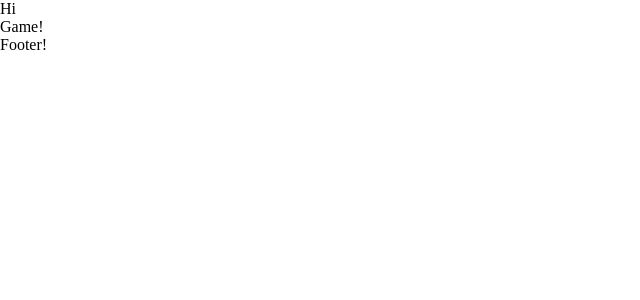
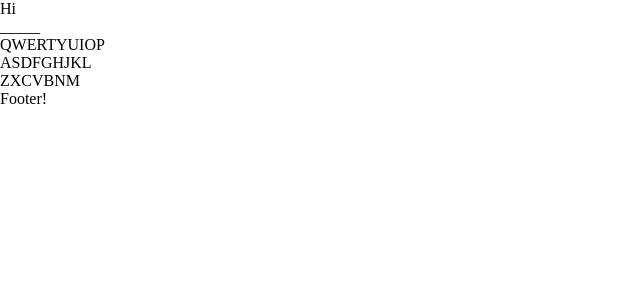
Before and after one commit to fac25/week5-paz-karwan, a React (Vite) app: page /game in a window 1280 px wide. Shown: the top 300 px of the page, without its empty margins (0-640 px from the left). Built offline with nearby package versions, Linux system fonts and the light colour scheme.

Commit message:
added game layout

```diff
--- a/src/components/Game.jsx
+++ b/src/components/Game.jsx
@@ -1,9 +1,55 @@
+import { useState } from "react";
 
 const Game = () => {
+  const [word, setWord] = useState("HELLO");
+
   return (
-    <div>Game!</div>
-  )
-}
+    <main>
+      <section></section>
 
+      <div className="">
+        <section className="letters">
+          {word.split("").map((letter) => {
+            return <span>_</span>;
+          })}
+        </section>
+        <section className="keyboard-layout">
+          <div className="row-1">
+            <span>Q</span>
+            <span>W</span>
+            <span>E</span>
+            <span>R</span>
+            <span>T</span>
+            <span>Y</span>
+            <span>U</span>
+            <span>I</span>
+            <span>O</span>
+            <span>P</span>
+          </div>
+          <div className="row-2">
+            <span>A</span>
+            <span>S</span>
+            <span>D</span>
+            <span>F</span>
+            <span>G</span>
+            <span>H</span>
+            <span>J</span>
+            <span>K</span>
+            <span>L</span>
+          </div>
+          <div className="row-3">
+            <span>Z</span>
+            <span>X</span>
+            <span>C</span>
+            <span>V</span>
+            <span>B</span>
+            <span>N</span>
+            <span>M</span>
+          </div>
+        </section>
+      </div>
+    </main>
+  );
+};
 
-export default Game
+export default Game;
```
